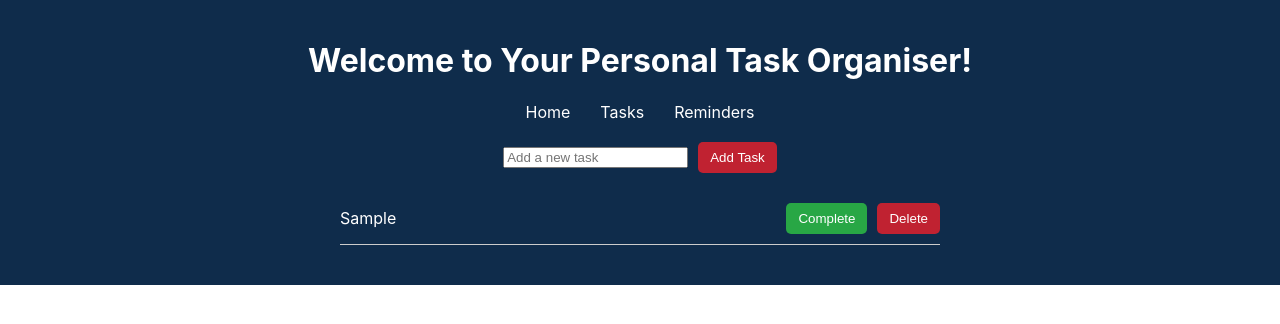
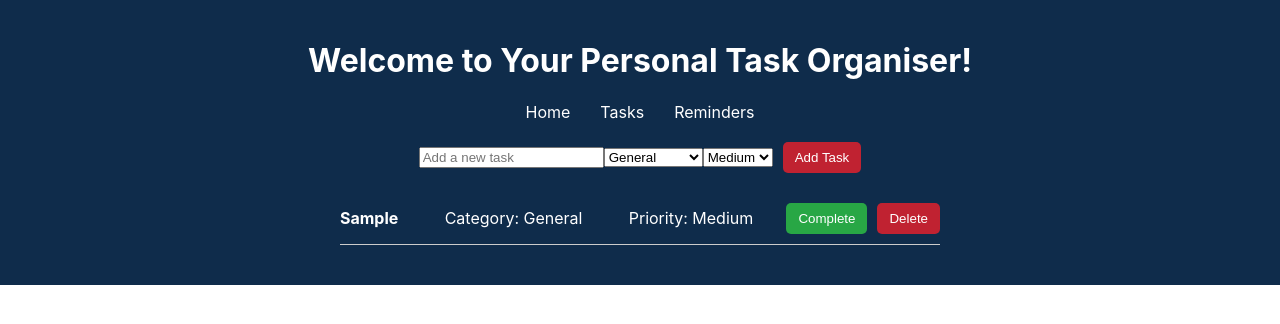
Before and after one commit to rp3002/todo-app, a React (Create React App) app: page /tasks in a window 1280 px wide. Both pictures are taken after typing "Sample" into the empty fields and a click on the button "Add Task". Shown: the top 324 px of the page. Built offline with nearby package versions, Linux system fonts and the light colour scheme.

Commit message:
Added the feature for categories and priority levels under tasks.

```diff
--- a/src/App.js
+++ b/src/App.js
@@ -11,11 +11,17 @@ function App() {
     return savedTasks ? JSON.parse(savedTasks) : [];
   });
 
-  const addTask = (taskText) => {
-    const newTasks = [
-      ...tasks,
-      { id: Date.now(), text: taskText, completed: false, reminder: null },
-    ];
+  // Updated addTask function to handle category and priority
+  const addTask = (taskText, category, priority) => {
+    const newTask = {
+      id: Date.now(),
+      text: taskText,
+      category: category || 'General', // Default category
+      priority: priority || 'Medium', // Default priority
+      completed: false,
+    };
+
+    const newTasks = [...tasks, newTask];
     setTasks(newTasks);
     localStorage.setItem('tasks', JSON.stringify(newTasks));
   };
@@ -67,7 +73,7 @@ function App() {
               path="/tasks"
               element={
                 <>
-                  <TaskInput addTask={addTask} />
+                  <TaskInput addTask={addTask} /> {/* Pass updated addTask function */}
                   <TaskList tasks={tasks} handleDelete={handleDelete} handleComplete={handleComplete} />
                 </>
               }
--- a/src/components/TaskInput.js
+++ b/src/components/TaskInput.js
@@ -2,12 +2,16 @@ import React, { useState } from 'react';
 
 const TaskInput = ({ addTask }) => {
   const [task, setTask] = useState('');
+  const [category, setCategory] = useState('General'); // Default category
+  const [priority, setPriority] = useState('Medium'); // Default priority
 
   const handleSubmit = (e) => {
     e.preventDefault();
     if (!task) return;
-    addTask(task);
+    addTask(task, category, priority); // Pass category and priority to addTask
     setTask('');
+    setCategory('General'); // Reset category
+    setPriority('Medium'); // Reset priority
   };
 
   return (
@@ -18,6 +22,17 @@ const TaskInput = ({ addTask }) => {
         onChange={(e) => setTask(e.target.value)}
         placeholder="Add a new task"
       />
+      <select value={category} onChange={(e) => setCategory(e.target.value)}>
+        <option value="General">General</option>
+        <option value="Assignments">Assignments</option>
+        <option value="Personal">Personal</option>
+        <option value="Work">Work</option>
+      </select>
+      <select value={priority} onChange={(e) => setPriority(e.target.value)}>
+        <option value="Low">Low</option>
+        <option value="Medium">Medium</option>
+        <option value="High">High</option>
+      </select>
       <button type="submit">Add Task</button>
     </form>
   );
--- a/src/components/TaskItem.js
+++ b/src/components/TaskItem.js
@@ -3,7 +3,9 @@ import React from 'react';
 const TaskItem = ({ task, deleteTask }) => {
   return (
     <li>
-      {task}
+      <strong>{task.text}</strong> <br />
+      <span>Category: {task.category}</span> <br />
+      <span>Priority: {task.priority}</span>
       <button onClick={deleteTask}>Delete</button>
     </li>
   );
--- a/src/components/TaskList.js
+++ b/src/components/TaskList.js
@@ -1,14 +1,13 @@
 import React from 'react';
 
 function TaskList({ tasks, handleDelete, handleComplete }) {
-  console.log(tasks); // Log the tasks to inspect their structure
-
   return (
     <ul>
       {tasks.map((task) => (
         <li key={task.id} style={{ textDecoration: task.completed ? 'line-through' : 'none' }}>
-          {/* Ensure task.text is a string */}
-          {typeof task.text === 'string' ? task.text : JSON.stringify(task.text)}
+          <strong>{task.text}</strong> <br />
+          <span>Category: {task.category}</span> <br />
+          <span>Priority: {task.priority}</span>
           <div>
             <button className="complete" onClick={() => handleComplete(task.id)}>
               {task.completed ? 'Undo' : 'Complete'}
```
